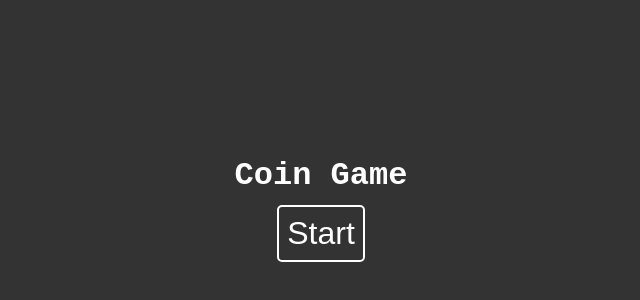
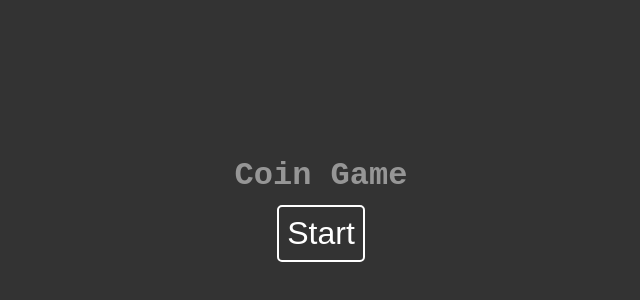
Before and after one commit to selient/selient.github.io, a React app: page / in a window 1280 px wide. Shown: the part 200-500 px from the top of the page, without its empty margins (319-959 px from the left). Built offline with nearby package versions, Linux system fonts and the light colour scheme.

Commit message:
[feat] title color

```diff
--- a/src/style/index.module.css
+++ b/src/style/index.module.css
@@ -22,6 +22,10 @@ body {
   flex-direction: column;
   align-items: center;
   justify-content: center;
+}
+
+.main > h1, h2, h3, h4, h5, h6 {
+ color: #969696
 }
 
 .coinContainer {
```
